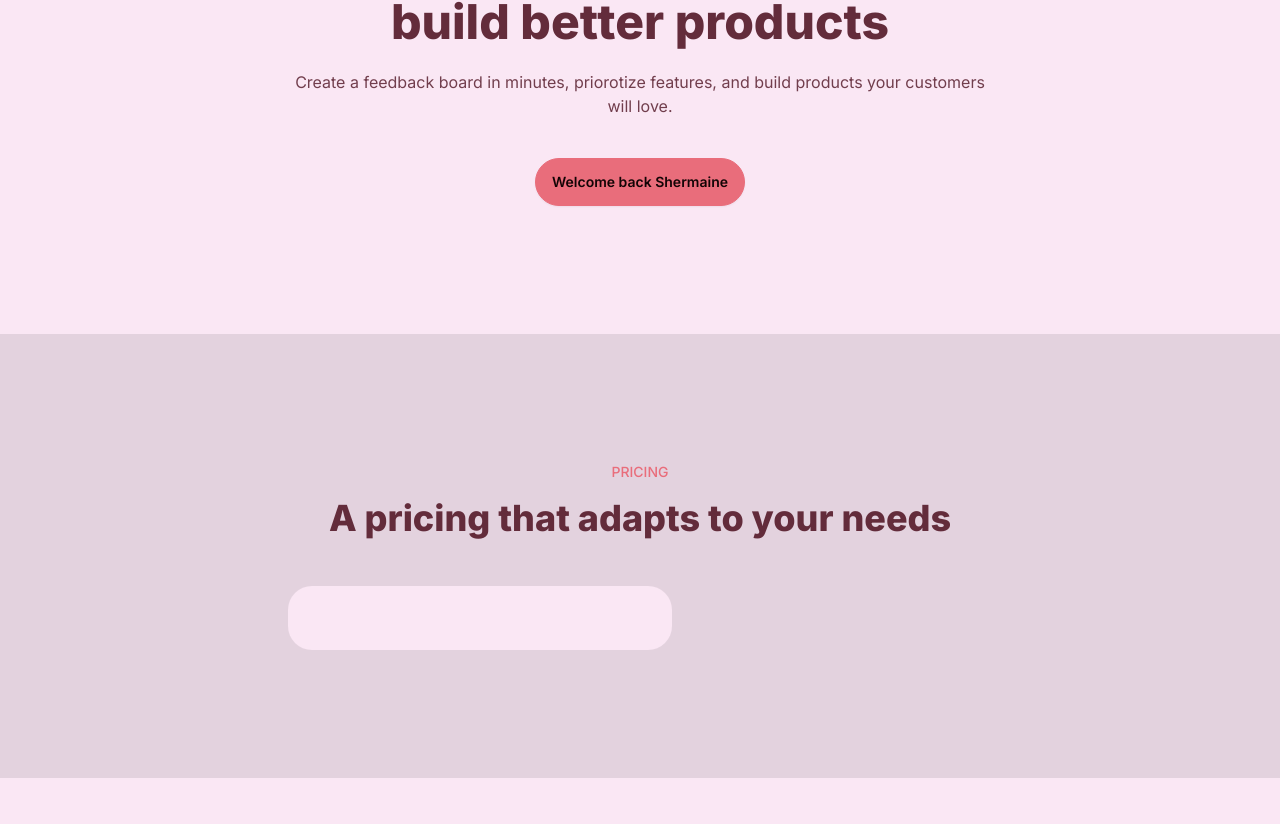
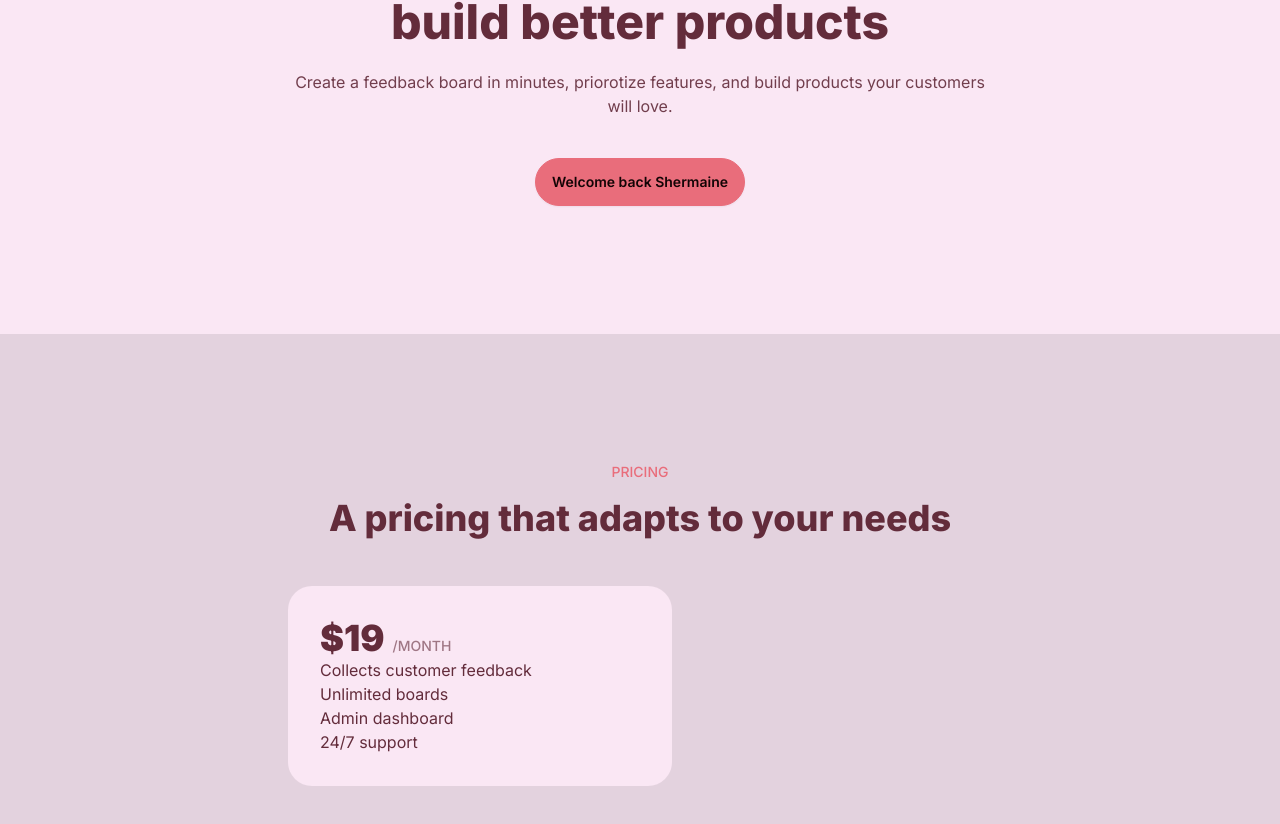
Before and after one commit to Mayst0731/yields, a Next.js app: page / in a window 1280 px wide. Shown: the part 250-1074 px from the top of the page. Before the commit the page ends 1028 px from the top, so only its background shows below. Built offline with nearby package versions, Linux system fonts and the light colour scheme.

Commit message:
Allign items with flexbox and put bullet points of service provided

```diff
--- a/app/page.js
+++ b/app/page.js
@@ -34,11 +34,22 @@ export default function Home() {
       <section className="bg-base-200">
         <div className="py-32 px-8 max-w-3xl mx-auto">
           <p className="text-sm uppercase font-medium text-center text-primary mb-4">Pricing</p>
+
           <h2 className="text-3xl lg:text-4xl font-extrabold mb-12 text-center">
             A pricing that adapts to your needs
           </h2>
+
           <div className="p-8 bg-base-100 w-96 rounded-3xl max-auto">
-            <div></div>
+            <div className="flex gap-2 items-baseline">
+              <div className="text-4xl font-black">$19</div>
+              <div className="uppercase text-sm font-medium opacity-60">/month</div>
+            </div>
+            <ul>
+              <li>Collects customer feedback</li>
+              <li>Unlimited boards</li>
+              <li>Admin dashboard</li>
+              <li>24/7 support</li>
+            </ul>
           </div>
         </div>
       </section>
```
